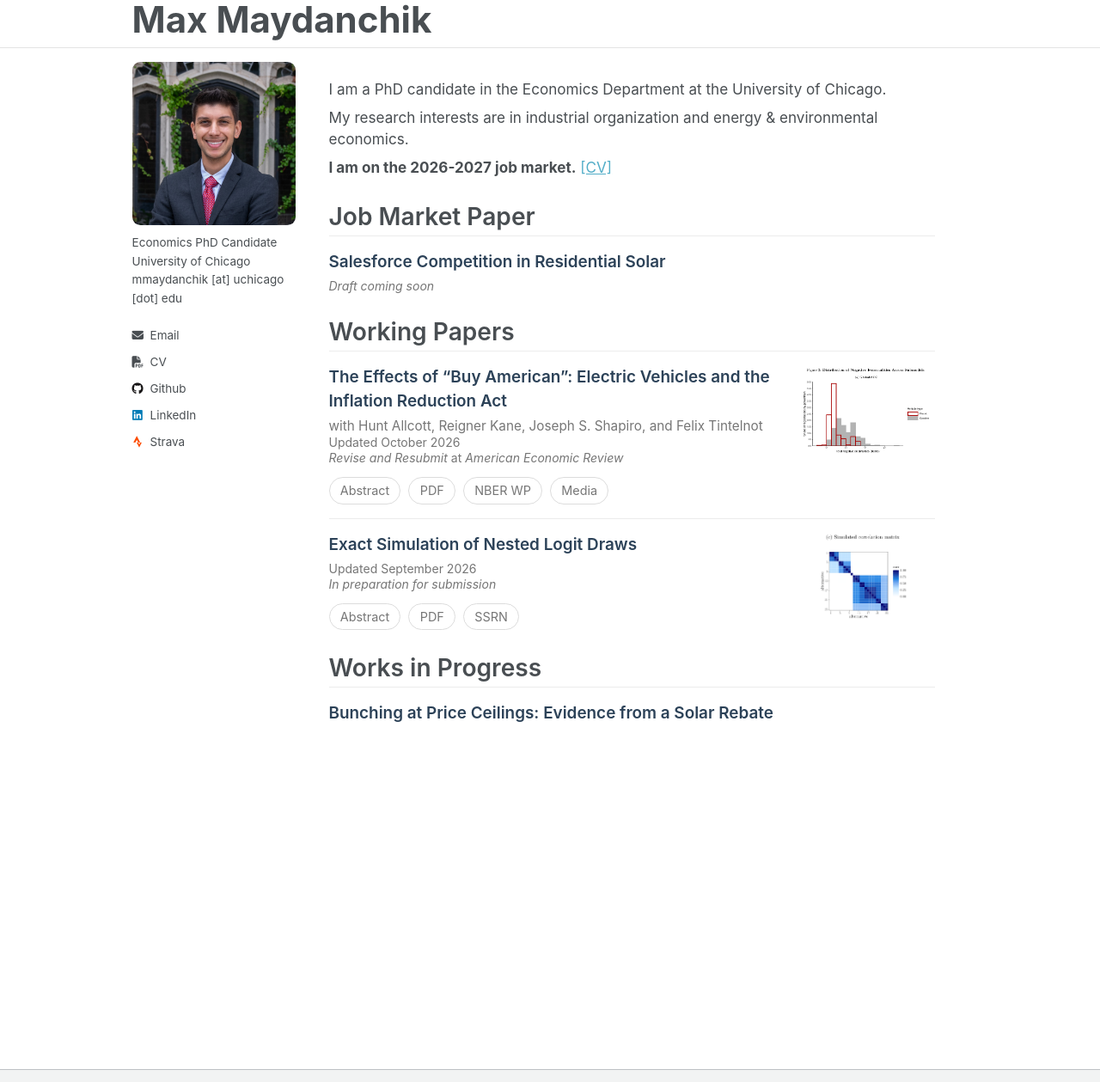
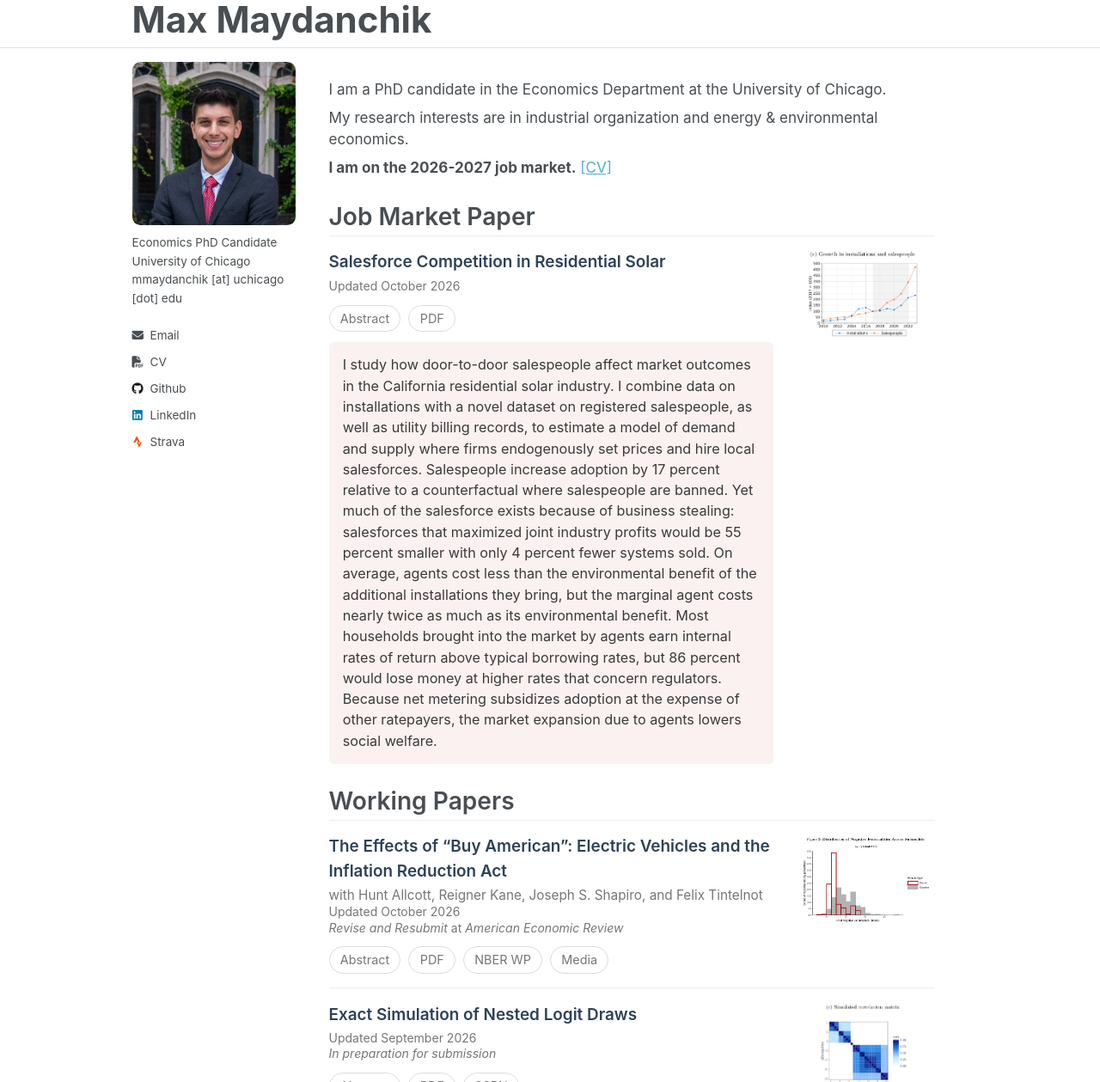
Before and after one commit to MMaydanchik/mmaydanchik.github.io, a Jekyll site: the page built from _pages/about.md, in a window 1280 px wide and 1400 px high, cut to the strip 0-1259 px from the top of the window. Shown: the whole strip at 86% size. Built offline with Jekyll 4.4.1, drawn with Linux system fonts in a browser that asks for light colours.

Commit message:
Add job market paper draft; rework mobile profile
Add the PDF, abstract (open by default) and Fig 2c for "Salesforce
Competition in Residential Solar". On phones, show the photo centered
and larger with the links on one line beneath it, and hide the bio.

Co-Authored-By: Claude Opus 5.5 <noreply@anthropic.com>

```diff
--- a/_pages/about.md
+++ b/_pages/about.md
@@ -107,7 +107,8 @@ redirect_from:
   }
   #ev-abstract:checked ~ #ev-panel-abstract,
   #ev-media:checked ~ #ev-panel-media,
-  #nl-abstract:checked ~ #nl-panel-abstract {
+  #nl-abstract:checked ~ #nl-panel-abstract,
+  #solar-abstract:checked ~ #solar-panel-abstract {
     display: block;
   }
   .paper-body {
@@ -172,8 +173,18 @@ I am a PhD candidate in the Economics Department at the University of Chicago.
 <div class="paper-entry">
   <div class="paper-body">
     <div class="paper-text">
-      <span class="paper-title">Salesforce Competition in Residential Solar</span>
-      <div class="paper-meta paper-status"><em>Draft coming soon</em></div>
+      <a class="paper-title" href="/files/maydanchik_solarsales.pdf">Salesforce Competition in Residential Solar</a>
+      <div class="paper-meta paper-status">Updated October 2026</div>
+
+      <input type="checkbox" id="solar-abstract" class="toggle-radio" checked>
+      <div class="toggle-row">
+        <label for="solar-abstract" class="toggle-btn">Abstract</label>
+        <a class="toggle-btn toggle-link" href="/files/maydanchik_solarsales.pdf">PDF</a>
+      </div>
+      <div id="solar-panel-abstract" class="toggle-panel">I study how door-to-door salespeople affect market outcomes in the California residential solar industry. I combine data on installations with a novel dataset on registered salespeople, as well as utility billing records, to estimate a model of demand and supply where firms endogenously set prices and hire local salesforces. Salespeople increase adoption by 17 percent relative to a counterfactual where salespeople are banned. Yet much of the salesforce exists because of business stealing: salesforces that maximized joint industry profits would be 55 percent smaller with only 4 percent fewer systems sold. On average, agents cost less than the environmental benefit of the additional installations they bring, but the marginal agent costs nearly twice as much as its environmental benefit. Most households brought into the market by agents earn internal rates of return above typical borrowing rates, but 86 percent would lose money at higher rates that concern regulators. Because net metering subsidizes adoption at the expense of other ratepayers, the market expansion due to agents lowers social welfare.</div>
+    </div>
+    <div class="paper-figure">
+      <img src="/images/solarsales_Fig2c.png" alt="Figure from Salesforce Competition in Residential Solar">
     </div>
   </div>
 </div>
--- a/_sass/_sidebar.scss
+++ b/_sass/_sidebar.scss
@@ -101,10 +101,12 @@
   }
 }
 
+/* On phones the photo takes a row of its own, centred, with the links on a
+   single centred line beneath it; the bio is shown only on wide screens. */
 .author__avatar {
   display: block;
-  flex: 0 0 72px;
-  width: 72px;
+  flex: 0 0 100%;
+  width: 100%;
   align-self: flex-start;
 
   @include breakpoint($large) {
@@ -119,12 +121,14 @@
 
   img {
     display: block;
-    width: 100%;
+    width: 200px;
     max-width: 100%;
-    margin-left: 0;
+    margin: 0 auto;
     border-radius: 5%;
 
     @include breakpoint($large) {
+      width: 100%;
+      margin: 0;
       padding: 0;
       border: 0px solid $border-color;
     }
@@ -132,15 +136,14 @@
 }
 
 .author__content {
-  display: block;
-  flex: 1 1 140px;
+  display: none;
   min-width: 0;
   padding-left: 0;
-  padding-right: 12px;
   line-height: 1;
   align-self: flex-start;
 
   @include breakpoint($large) {
+    display: block;
     flex: 0 1 auto;
     width: 100%;
     padding-right: 0;
@@ -191,11 +194,10 @@
 .author__urls-wrapper {
   position: relative;
   display: block;
-  flex: 0 1 190px;
-  max-width: 190px;
-  margin-left: auto;
+  flex: 1 1 100%;
+  margin-left: 0;
   font-family: $sans-serif;
-  text-align: right;
+  text-align: center;
   align-self: flex-start;
   z-index: 10;
   cursor: pointer;
@@ -219,8 +221,9 @@
   }
 }
 
+/* inline on phones so the two lists run together as one line of links */
 .author__urls {
-  display: block;
+  display: inline;
   position: relative;
   right: auto;
   margin: 0;
@@ -230,16 +233,13 @@
   background: transparent;
   box-shadow: none;
   white-space: normal;
-  text-align: right;
   line-height: 1.35;
   z-index: 10;
   cursor: default;
 
   li {
     display: inline-block;
-    margin-left: 0.5em;
-    margin-right: 0;
-    margin-bottom: 0;
+    margin: 0 0.45em;
     white-space: nowrap;
   }
 
@@ -264,6 +264,7 @@
   }
 
   @include breakpoint($large) {
+    display: block;
     text-align: left;
     line-height: inherit;
 
@@ -275,8 +276,7 @@
        identically, including items that have no anchor at all. */
     li {
       display: list-item;
-      margin-left: 0;
-      margin-bottom: 0.5em;
+      margin: 0 0 0.5em;
     }
 
     a {
@@ -293,24 +293,3 @@
 .author__urls--row2 {
   margin-top: 0;
 }
-
-/* Narrow phones / very high zoom: give the links their own full-width row,
-   aligned to the same left edge as the avatar, rather than letting them wrap
-   into a right-aligned block with empty space beside it. */
-@include breakpoint(max-width $profile-stack-max) {
-  .author__urls-wrapper {
-    flex: 1 1 100%;
-    max-width: none;
-    margin-left: 0;
-    text-align: left;
-  }
-
-  .author__urls {
-    text-align: left;
-
-    li {
-      margin-left: 0;
-      margin-right: 0.9em;
-    }
-  }
-}
--- a/_sass/_variables.scss
+++ b/_sass/_variables.scss
@@ -154,12 +154,6 @@ $gutter-mid                 : 2.5% !default;
    240px column on a 1920px-wide screen. */
 $sidebar-width              : 16.5% !default;
 
-/* Below this the avatar, name and link list can no longer share one row
-   (72 + 140 + 190 + 2x12 gap = 426px of flex bases, vs 90% of the viewport),
-   so the links get a deliberate full-width row instead of being dropped into a
-   right-aligned island by an accidental flex-wrap. Set just above the natural
-   wrap point (~473px) so the wrap never happens by accident. */
-$profile-stack-max          : 480px !default;
 
 $right-sidebar-width-narrow : 200px !default;
 $right-sidebar-width        : 300px !default;
```
Also changed, not shown: images/solarsales_Fig2c.png (added), 1 other file.
